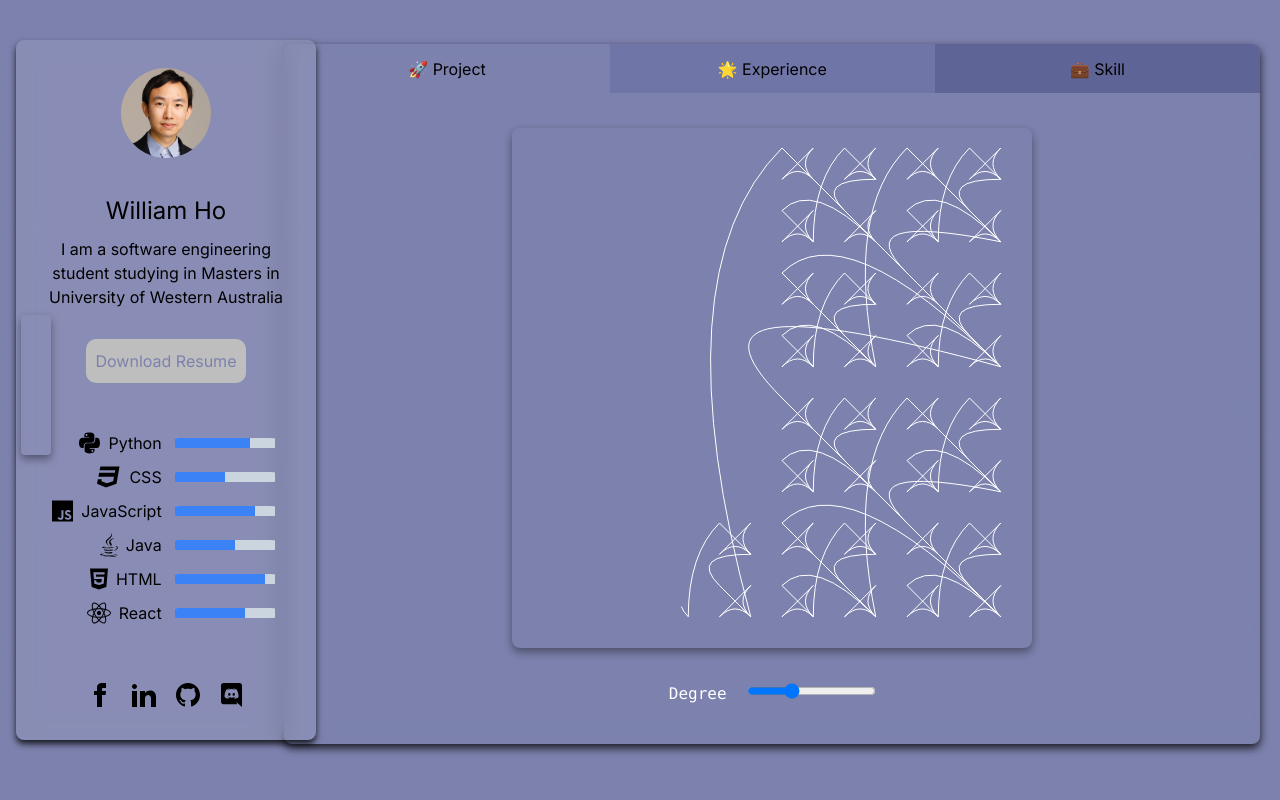
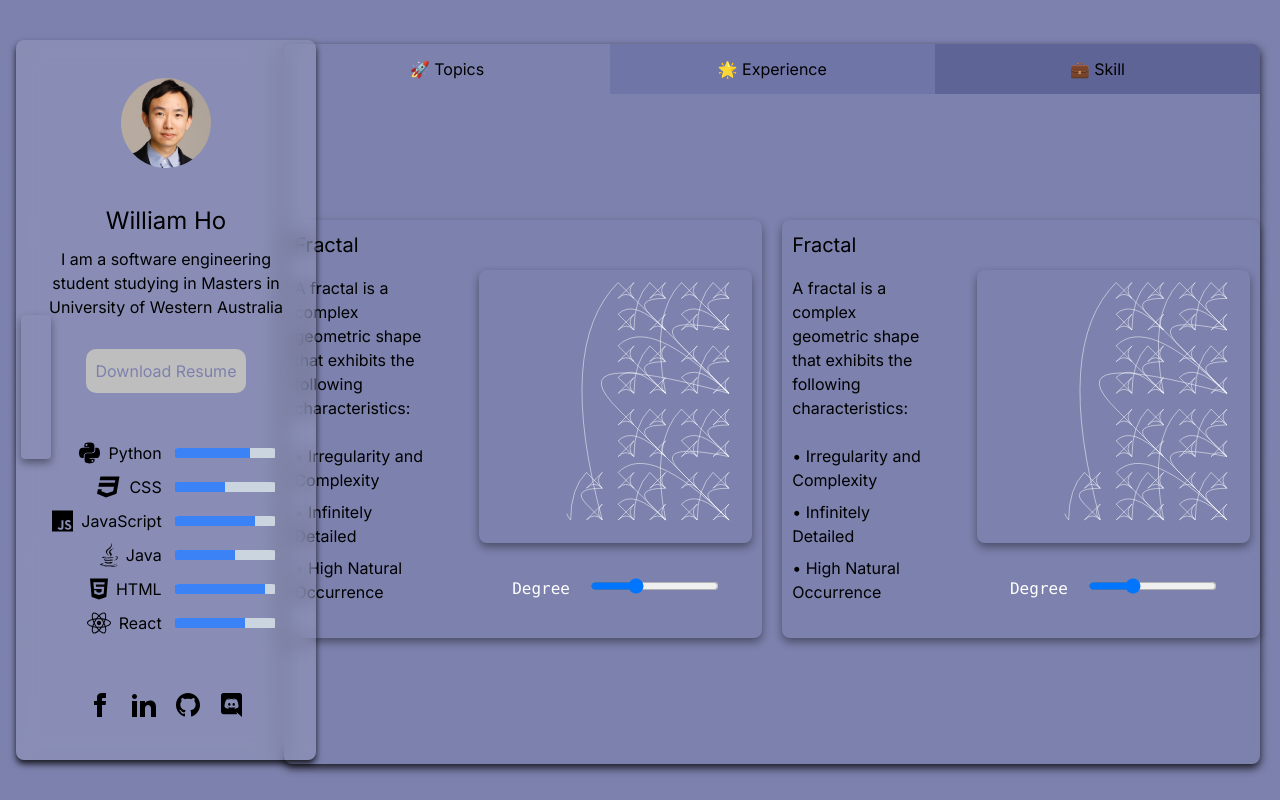
Before and after one commit to Will-H007/Fish-Pond, a Next.js app in the folder portfolio/: page /information in a window 1280 px wide. Built offline with nearby package versions, Linux system fonts and the light colour scheme.

Commit message:
fractal card

```diff
--- a/portfolio/app/information/page.tsx
+++ b/portfolio/app/information/page.tsx
@@ -34,7 +34,7 @@ const DoubleLinkedListLayout: React.FC = () => {
         />
       </div>
 
-      <div className={`col-span-full row-span-full h-[700px] w-full ${isMenuOpen ? 'col-start-3 col-end-11' : ''}`} style={{ paddingLeft: `${isMenuOpen ? '10px' : '35px'}` }}>
+      <div className={`col-span-full row-span-full h-[45em] w-full ${isMenuOpen ? 'col-start-3 col-end-11' : ''}`} style={{ paddingLeft: `${isMenuOpen ? '10px' : '35px'}` }}>
         <GlassmorphismBox skill={<Skill />} experience={<Experience />} project={<Player/>}/>
       </div>
     </div>
--- a/portfolio/component/Second_page/navbar.tsx
+++ b/portfolio/component/Second_page/navbar.tsx
@@ -3,7 +3,7 @@ import React, { useState } from 'react';
 
 const initialItems = [
 
-  { id: 'about me', color: 'transparent', label: '🚀 Project'  },
+  { id: 'about me', color: 'transparent', label: '🚀 Topics'  },
 
   { id: 'experience', color: '#7075a7', label: '🌟 Experience' },
 
--- a/portfolio/component/fractal/arrowfractal.tsx
+++ b/portfolio/component/fractal/arrowfractal.tsx
@@ -9,15 +9,15 @@ interface FractalPoint {
   controlY?: number;
 }
 
-interface TreeFractalProps {
+interface ArrowFractalProps {
   level: number;
   x: number;
   y: number;
-  size: number;
+  size?: number;
 }
 
-const TreeFractal: React.FC<TreeFractalProps> = ({ level, x, y, size }) => {
-  const generateTreeFractal = (
+const ArrowFractal: React.FC<ArrowFractalProps> = ({ level, x, y, size=500 }) => {
+  const generateArrowFractal = (
     level: number,
     x: number,
     y: number,
@@ -29,10 +29,10 @@ const TreeFractal: React.FC<TreeFractalProps> = ({ level, x, y, size }) => {
 
     const newSize = size / 2;
 
-    const top: FractalPoint[] = generateTreeFractal(level - 1, x, y, newSize);
-    const right: FractalPoint[] = generateTreeFractal(level - 1, x + newSize, y, newSize);
-    const bottom: FractalPoint[] = generateTreeFractal(level - 1, x + newSize, y + newSize, newSize);
-    const left: FractalPoint[] = generateTreeFractal(level - 1, x, y + newSize, newSize);
+    const top: FractalPoint[] = generateArrowFractal(level - 1, x, y, newSize);
+    const right: FractalPoint[] = generateArrowFractal(level - 1, x + newSize, y, newSize);
+    const bottom: FractalPoint[] = generateArrowFractal(level - 1, x + newSize, y + newSize, newSize);
+    const left: FractalPoint[] = generateArrowFractal(level - 1, x, y + newSize, newSize);
 
     const controlX = x + newSize / 2;
     const controlY = y + newSize / 2;
@@ -48,7 +48,7 @@ const TreeFractal: React.FC<TreeFractalProps> = ({ level, x, y, size }) => {
     ];
   };
 
-  return <Fractal degree={1} generateFractal={() => generateTreeFractal(level, x, y, size)} />;
+  return <Fractal degree={1} generateFractal={() => generateArrowFractal(level, x, y, size)} />;
 };
 
-export default TreeFractal;
+export default ArrowFractal;
--- a/portfolio/component/fractal/fractal.tsx
+++ b/portfolio/component/fractal/fractal.tsx
@@ -21,7 +21,7 @@ interface FractalProps {
   ) => FractalPoint[];
 }
 
-const Fractal: React.FC<FractalProps> = ({ degree, area = 500, startingPoint = { x: 0, y: 0 }, generateFractal }) => {
+const Fractal: React.FC<FractalProps> = ({ degree, area=500 , startingPoint = { x: 0, y: 0 }, generateFractal }) => {
 
   const defaultGenerateFractal = (
     level: number,
--- a/portfolio/component/tabs/projects/customization.tsx
+++ b/portfolio/component/tabs/projects/customization.tsx
@@ -1,7 +1,6 @@
 import React from "react";
 import Input from "./controls";
-import Fractal from "@/component/fractal/fractal";
-import TreeFractal from "@/component/fractal/arrowfractal";
+import ArrowFractal from "@/component/fractal/arrowfractal";
 
 interface CustomizationProps {
   degree: number;
@@ -9,13 +8,13 @@ interface CustomizationProps {
 }
 
 const Customization: React.FC<CustomizationProps> = ({ degree, setDegree }) => {
-  const containerSize = 500;
 
   return (
-    <div style={{ display: "flex", flexDirection: "column", justifyContent: "center", color: "white", alignItems: "center", height: "100%", width:"100%",gap: "25px" }}>
-      <div style={{ position: "relative", padding: "10px", borderRadius: '8px', boxShadow: '0 4px 8px rgba(0, 0, 0, 0.4)' }}>
-        <div style={{ height: `${containerSize}px`, width: `${containerSize}px`, overflow: 'hidden', borderRadius: '8px' }}>
-        <TreeFractal level={degree} x={10} y={10} size={containerSize} />
+    <div style={{ display: "flex", flexDirection: "column", justifyContent: "center", color: "white", alignItems: "center", height: "100%",width:"100%",gap: "25px" }}>
+      <div style={{ position: "relative", padding: "10px", borderRadius: '8px', boxShadow: '0 4px 8px rgba(0, 0, 0, 0.4)'}}>
+        <div style={{ height: `100%`, width: `100%`, overflow: 'hidden', borderRadius: '8px' }}>
+        <ArrowFractal level={degree} x={5} y={5}  />
+
         </div>
       </div>
 
--- a/portfolio/component/tabs/projects/projects.tsx
+++ b/portfolio/component/tabs/projects/projects.tsx
@@ -7,11 +7,56 @@ const Player: React.FC = () => {
   const [degree, setDegree] = useState(4);
 
   return (
-    <div style={{ display: "flex", justifyContent: "center", alignItems: "center", height: "100%", width: "100%", gap: "50px" }}>
-      <div style={{ display: "flex", alignItems: "center", flexDirection: "column", height: "600px", width: "600px", gap: "5px" }}>
-        <Customization degree={degree} setDegree={setDegree} />
+    <div style={{ display: "flex",flexDirection:"row",justifyContent: "center", alignItems: "center", height: "100%", width: "100%", gap: "20px" }}>
+      <div style={{ padding: "10px", width:"40em",borderRadius: '8px', boxShadow: '0 4px 8px rgba(0, 0, 0, 0.4)'}}>
+            <div style={{ display: "flex", justifyContent: "center",alignItems: "center",flexDirection: "row", height:"100%", gap: "3em" }}>
+                    <div style={{color:"black", display:'flex', flexWrap:"wrap",flexDirection:"row", width:"10em", height:"100%", marginBottom:"1.5em" }}>
+                      <p style={{fontSize:"20px"}}>Fractal</p>
+                    <p style={{marginTop:"1em"}}>
+                      A fractal is a complex geometric shape that exhibits the following characteristics:
+                    </p>
+                    <ul style={{marginTop:"1em"}}>
+                      <li style={{marginTop:"0.5em"}}>
+                      &bull; Irregularity and Complexity
+                      </li>
+                      <li style={{marginTop:"0.5em"}}>
+                      &bull; Infinitely Detailed
+                      </li>
+                      <li style={{marginTop:"0.5em"}}>
+                      &bull; High Natural Occurrence
+                      </li>
+                    </ul>
+                    </div>
+                <div style={{marginTop:"1em"}}>
+                  <Customization degree={degree} setDegree={setDegree} />
+              </div>
+            </div>
       </div>
 
+      <div style={{ padding: "10px", width:"40em",borderRadius: '8px', boxShadow: '0 4px 8px rgba(0, 0, 0, 0.4)'}}>
+            <div style={{ display: "flex", justifyContent: "center",alignItems: "center",flexDirection: "row", height:"100%", gap: "3em" }}>
+                    <div style={{color:"black", display:'flex', flexWrap:"wrap",flexDirection:"row", width:"10em", height:"100%", marginBottom:"1.5em" }}>
+                      <p style={{fontSize:"20px"}}>Fractal</p>
+                    <p style={{marginTop:"1em"}}>
+                      A fractal is a complex geometric shape that exhibits the following characteristics:
+                    </p>
+                    <ul style={{marginTop:"1em"}}>
+                      <li style={{marginTop:"0.5em"}}>
+                      &bull; Irregularity and Complexity
+                      </li>
+                      <li style={{marginTop:"0.5em"}}>
+                      &bull; Infinitely Detailed
+                      </li>
+                      <li style={{marginTop:"0.5em"}}>
+                      &bull; High Natural Occurrence
+                      </li>
+                    </ul>
+                    </div>
+                <div style={{marginTop:"1em"}}>
+                  <Customization degree={degree} setDegree={setDegree} />
+              </div>
+            </div>
+      </div>
     </div>
   );
 };
```
Also changed, not shown: portfolio/component/fractal/treefractal.tsx (added, +53 -0 lines).
